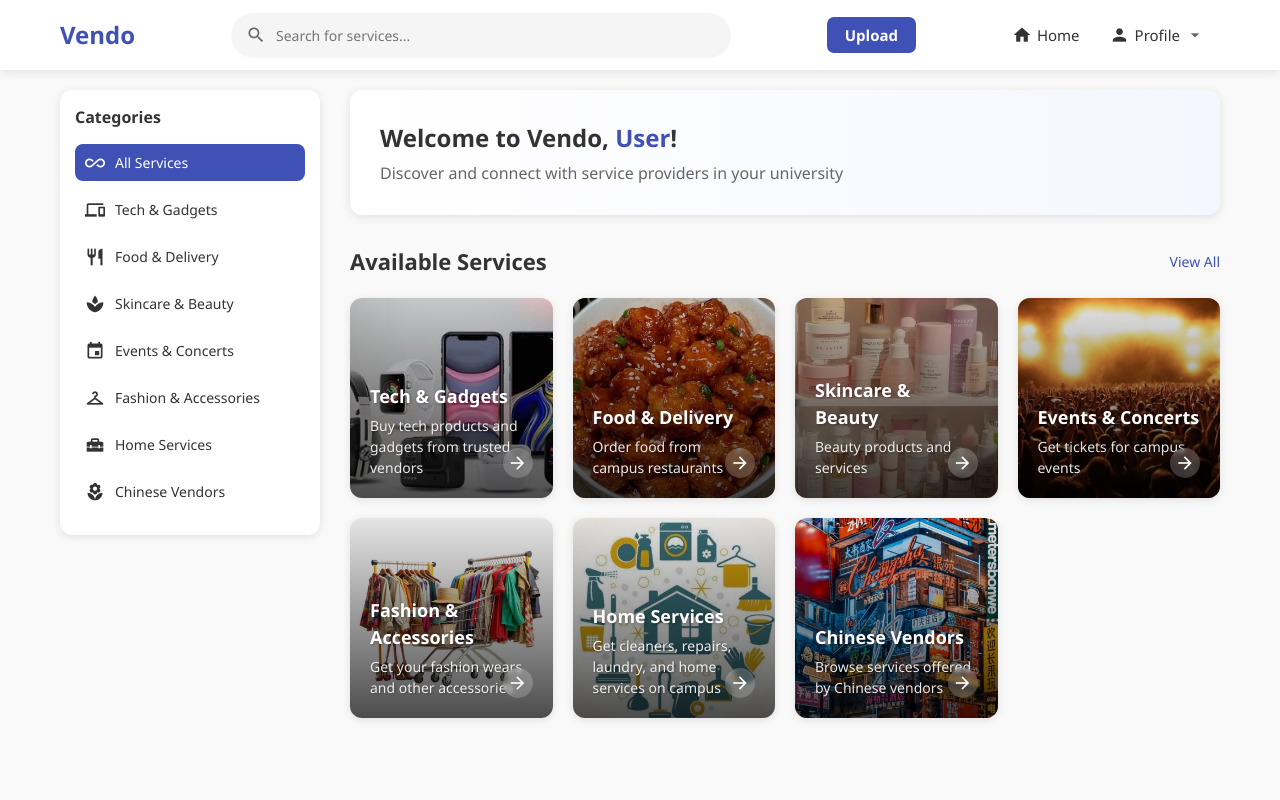
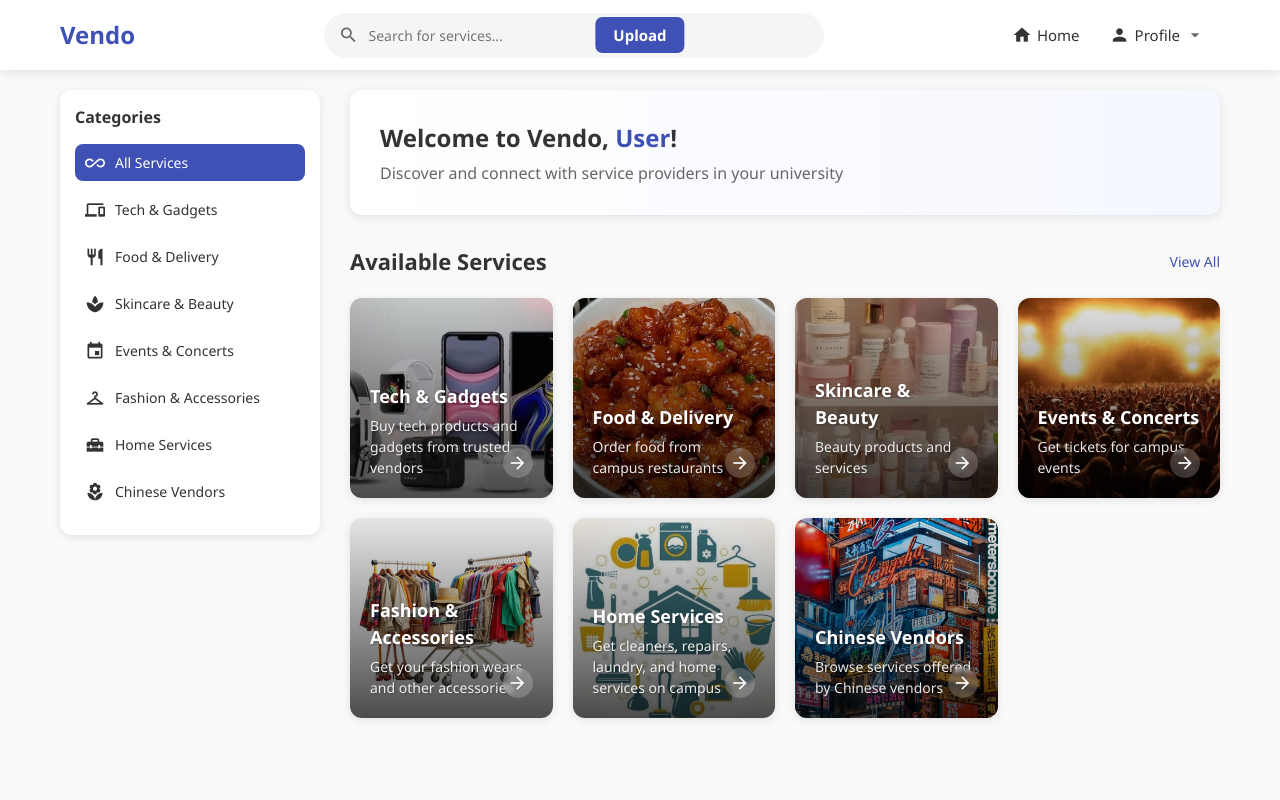
Before and after one commit to Olums1/Vendo, a website: page index.html in a window 1280 px wide. Shown: the top 800 px of the page. Drawn offline with Linux system fonts and the light colour scheme.

Commit message:
Update index.html

```diff
--- a/index.html
+++ b/index.html
@@ -29,10 +29,10 @@
                     </div>
                 </div>
 
-                <div class="nav-upload-btn">
+                <div class="nav-upload-btn" style="position: absolute; left: 50%; transform: translateX(-50%);">
                     <a href="upload-product.html" class="btn btn-primary upload-nav-btn"
                     style="background:#3f51b5;color:#fff;font-weight:600;padding:7px 18px;
-                    border-radius:7px;font-size:15px;margin-right:20px;">Upload</a>
+                    border-radius:7px;font-size:15px;">Upload</a>
                 </div>
 
                 <div class="nav-user">
```
